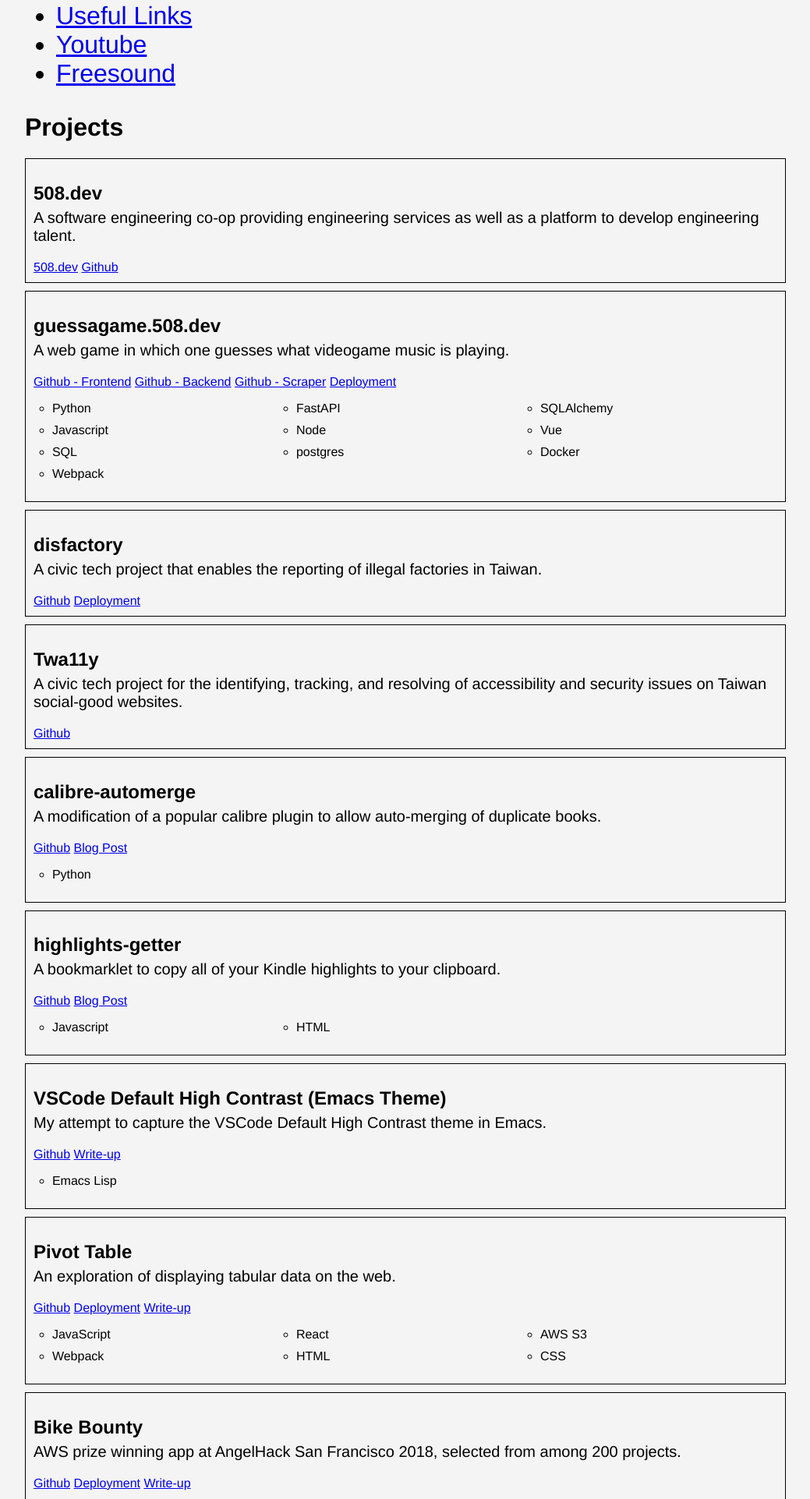
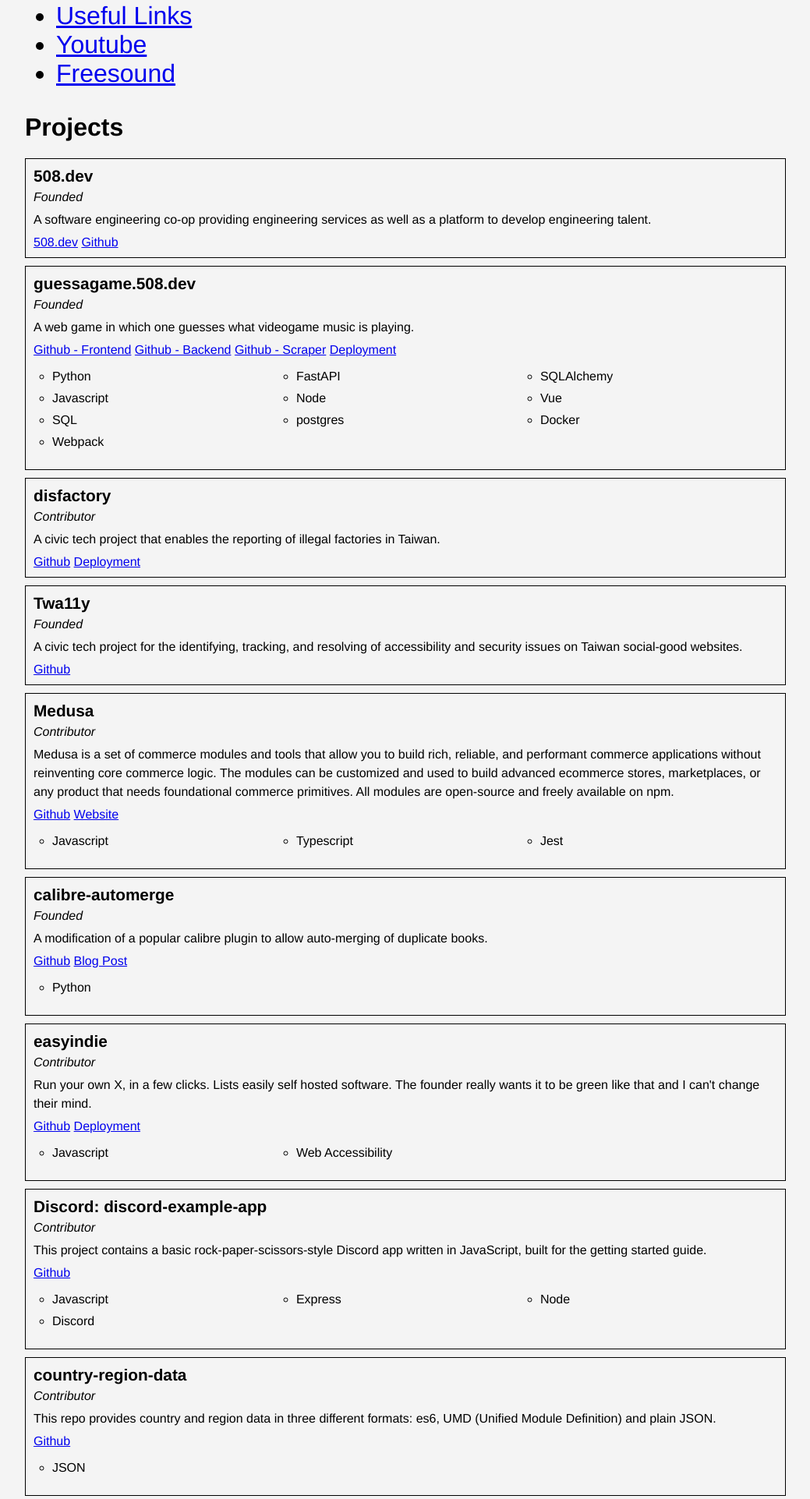
Before and after one commit to komali2/personalWebsite, a PHP site: page / in a window 1280 px wide. Shown: the part 609-2532 px from the top of the page at 78% size, without its empty margins (120-1159 px from the left). Run offline with PHP 8.4, Linux system fonts and the light colour scheme; some libraries are stand-ins or nearby versions.

Commit message:
Update index and about content, and styling of projects
Added nextjs and moved python up

Added cofactr to about

Added self hosting projects

Updated styling and layout for project page to include role on projects

Added open source projects to which I contribute or founded

```diff
--- a/index.html
+++ b/index.html
@@ -23,7 +23,7 @@
         </h2>
         <h3>
           <small>
-            Updated: <time datetime="2023-07-21">July 2023</time>
+            Updated: <time datetime="2023-07-24">July 2023</time>
           </small>
         </h3>
         <nav>
@@ -64,9 +64,12 @@
           <h2>
             508.dev
             <small>
-              A software engineering co-op providing engineering services as well as a platform to develop engineering talent.
+              Founded
             </small>
           </h2>
+          <p>
+            A software engineering co-op providing engineering services as well as a platform to develop engineering talent.
+          </p>
           <a href="https://508.dev">508.dev</a>
           <a href="https://github.com/orgs/508-dev/repositories">Github</a>
         </section>
@@ -74,9 +77,12 @@
           <h2>
             guessagame.508.dev
             <small>
-              A web game in which one guesses what videogame music is playing.
+              Founded
             </small>
           </h2>
+          <p>
+            A web game in which one guesses what videogame music is playing.
+          </p>
           <a href="https://github.com/508-dev/game-remix-guesser-frontend">Github - Frontend</a>
           <a href="https://github.com/508-dev/game-remix-guesser-backend">Github - Backend</a>
           <a href="https://github.com/komali2/generate_game_remix_guesser_db">Github - Scraper</a>
@@ -118,9 +124,12 @@
           <h2>
             disfactory
             <small>
-              A civic tech project that enables the reporting of illegal factories in Taiwan.
+              Contributor
             </small>
           </h2>
+          <p>
+            A civic tech project that enables the reporting of illegal factories in Taiwan.
+          </p>
           <a href="https://github.com/Disfactory/frontend">Github</a>
           <a href="https://disfactory.tw">Deployment</a>
         </section>
@@ -128,18 +137,45 @@
           <h2>
             Twa11y
             <small>
-              A civic tech project for the identifying, tracking, and resolving of accessibility and security issues on Taiwan social-good websites.
+              Founded
             </small>
           </h2>
+          <p>
+            A civic tech project for the identifying, tracking, and resolving of accessibility and security issues on Taiwan social-good websites.
+          </p>
           <a href="https://github.com/twa11y/twa11y">Github</a>
         </section>
+
+        <section>
+          <h2>
+            Medusa
+            <small>
+              Contributor
+            </small>
+          </h2>
+          <p>
+            Medusa is a set of commerce modules and tools that allow you to build rich, reliable, and performant commerce applications without reinventing core commerce logic. The modules can be customized and used to build advanced ecommerce stores, marketplaces, or any product that needs foundational commerce primitives. All modules are open-source and freely available on npm.
+          </p>
+          <a href="https://github.com/medusajs/medusa">Github</a>
+          <a href="https://medusajs.com/">Website</a>
+          <ul>
+            <li>Javascript</li>
+            <li>Typescript</li>
+            <li>Jest</li>
+          </ul>
+        </section>
+
         <section>
           <h2>
             calibre-automerge
             <small>
-              A modification of a popular calibre plugin to allow auto-merging of duplicate books.
+              Founded
             </small>
           </h2>
+          <p>
+            A modification of a popular calibre plugin to allow auto-merging of duplicate books.
+          </p>
+
           <a href="https://github.com/komali2/calibre-find-duplicates">Github</a>
           <a href="https://blog.calebjay.com/posts/calibre-automerge/">Blog Post</a>
           <ul>
@@ -149,57 +185,69 @@
 
         <section>
           <h2>
-            highlights-getter
+            easyindie
             <small>
-              A bookmarklet to copy all of your Kindle highlights to your clipboard.
+              Contributor
             </small>
           </h2>
-          <a href="https://github.com/komali2/highlights-getter">Github</a>
-          <a href="https://blog.calebjay.com/posts/highlights-getter/">Blog Post</a>
+          <p>
+            Run your own X, in a few clicks. Lists easily self hosted software. The founder really wants it to be green like that and I can't change their mind.
+          </p>
+
+          <a href="https://github.com/0dataapp/easyindie">Github</a>
+          <a href="https://github.com/0dataapp/easyindie">Deployment</a>
           <ul>
             <li>Javascript</li>
-            <li>HTML</li>
+            <li>Web Accessibility</li>
           </ul>
         </section>
+
         <section>
           <h2>
-            VSCode Default High Contrast (Emacs Theme)
+            Discord: discord-example-app
             <small>
-              My attempt to capture the VSCode Default High Contrast theme in Emacs.
+              Contributor
             </small>
           </h2>
-          <a href="https://github.com/komali2/Emacs-VSCode-Default-High-Contrast">Github</a>
-          <a href="vscode-default-high-contrast.html">Write-up</a>
+          <p>
+            This project contains a basic rock-paper-scissors-style Discord app written in JavaScript, built for the getting started guide.
+          </p>
+
+          <a href="https://github.com/discord/discord-example-app">Github</a>
           <ul>
-            <li>Emacs Lisp</li>
+            <li>Javascript</li>
+            <li>Express</li>
+            <li>Node</li>
+            <li>Discord</li>
           </ul>
         </section>
+
         <section>
           <h2>
-            Pivot Table
+            country-region-data
             <small>
-              An exploration of displaying tabular data on the web.
+              Contributor
             </small>
           </h2>
-          <a href="https://github.com/komali2/pivot-tables">Github</a>
-          <a href="http://www.calebjay.com/pivottable">Deployment</a>
-          <a href="pivot-table.html">Write-up</a>
+          <p>
+            This repo provides country and region data in three different formats: es6, UMD (Unified Module Definition) and plain JSON.
+          </p>
+          <a href="https://github.com/country-regions/country-region-data">Github</a>
           <ul>
-            <li>JavaScript</li>
-            <li>React</li>
-            <li>AWS S3</li>
-            <li>Webpack</li>
-            <li>HTML</li>
-            <li>CSS</li>
+            <li>JSON</li>
           </ul>
         </section>
+
         <section>
           <h2>
             Bike Bounty
             <small>
-              AWS prize winning app at AngelHack San Francisco 2018, selected from among 200 projects.
+              Team Lead, Lead Engineer
             </small>
           </h2>
+          <p>
+            AWS prize winning app at AngelHack San Francisco 2018, selected from among 200 projects.
+          </p>
           <a href="https://github.com/Bike-Finder-Angelhack-2018/bike-bounty">Github</a>
           <a href="http://www.calebjay.com/bikebounty">Deployment</a>
           <a href="bike-bounty.html">Write-up</a>
@@ -209,6 +257,65 @@
             <li>AWS Lambda</li>
             <li>Google Maps API</li>
             <li><a href="https://coord.co/">COORD Api</a></li>
+            <li>AWS S3</li>
+            <li>Webpack</li>
+            <li>HTML</li>
+            <li>CSS</li>
+          </ul>
+        </section>
+
+
+        <section>
+          <h2>
+            highlights-getter
+            <small>
+              Founded
+            </small>
+          </h2>
+          <p>
+            A bookmarklet to copy all of your Kindle highlights to your clipboard.
+          </p>
+          <a href="https://github.com/komali2/highlights-getter">Github</a>
+          <a href="https://blog.calebjay.com/posts/highlights-getter/">Blog Post</a>
+          <ul>
+            <li>Javascript</li>
+            <li>HTML</li>
+          </ul>
+        </section>
+
+        <section>
+          <h2>
+            VSCode Default High Contrast (Emacs Theme)
+            <small>
+              Founded
+            </small>
+          </h2>
+          <p>
+            My attempt to capture the VSCode Default High Contrast theme in Emacs.
+          </p>
+          <a href="https://github.com/komali2/Emacs-VSCode-Default-High-Contrast">Github</a>
+          <a href="vscode-default-high-contrast.html">Write-up</a>
+          <ul>
+            <li>Emacs Lisp</li>
+          </ul>
+        </section>
+
+        <section>
+          <h2>
+            Pivot Table
+            <small>
+              Founded
+            </small>
+          </h2>
+          <p>
+            An exploration of displaying tabular data on the web.
+          </p>
+          <a href="https://github.com/komali2/pivot-tables">Github</a>
+          <a href="http://www.calebjay.com/pivottable">Deployment</a>
+          <a href="pivot-table.html">Write-up</a>
+          <ul>
+            <li>JavaScript</li>
+            <li>React</li>
             <li>AWS S3</li>
             <li>Webpack</li>
             <li>HTML</li>
--- a/styles.css
+++ b/styles.css
@@ -61,8 +61,20 @@ ul.column-style li {
     font-weight: normal;
 }
 
-.project h2 {
-    font-size: 1.2em;
+.projects h2 {
+    font-size: 1.3em;
+    margin: 0px;
+}
+.projects h2 small {
+    margin-top: 6px;
+    font-style: italic;
+    font-size: 1rem;
+    font-weight: normal;
+}
+.projects p {
+    margin-block-start: 0;
+    margin-block-end: 0;
+    margin: .5rem 0rem;
 }
 
 .awards small {
```
Also changed, not shown: about.html (+36 -25 lines).
